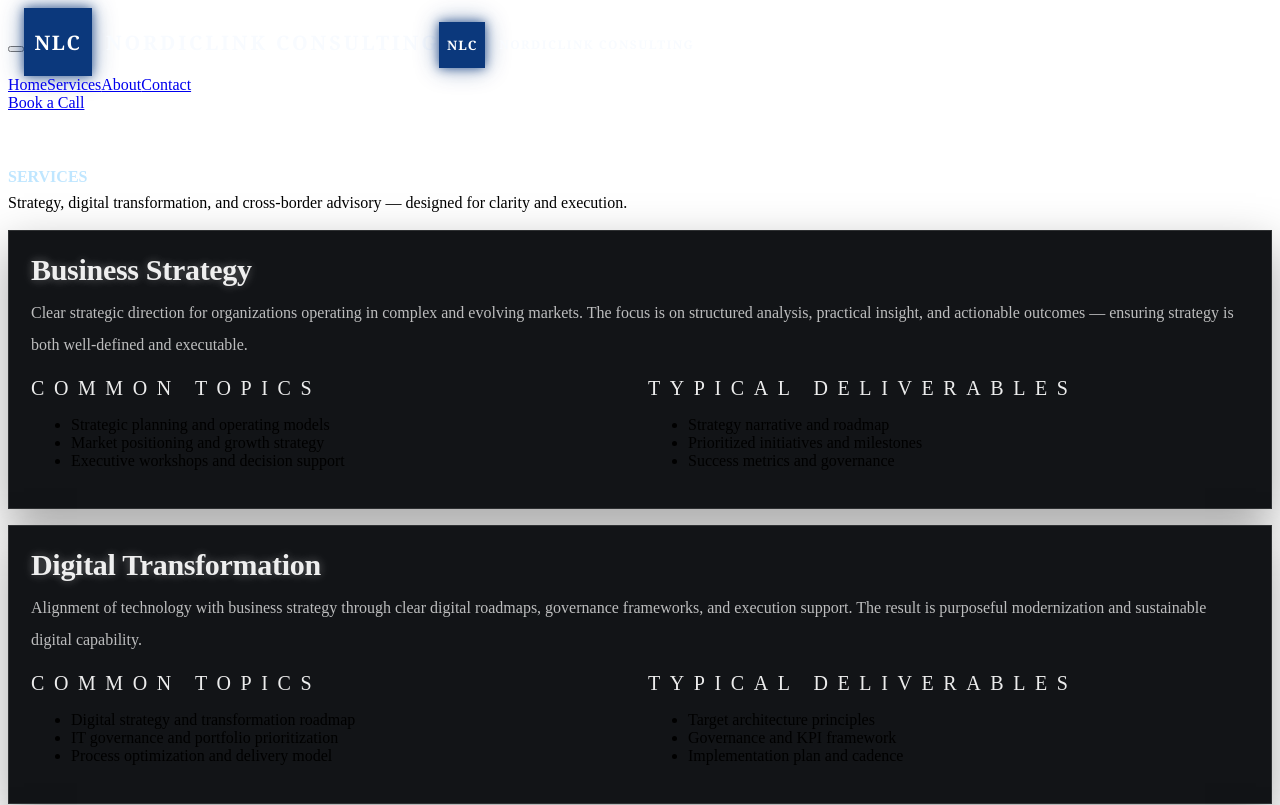
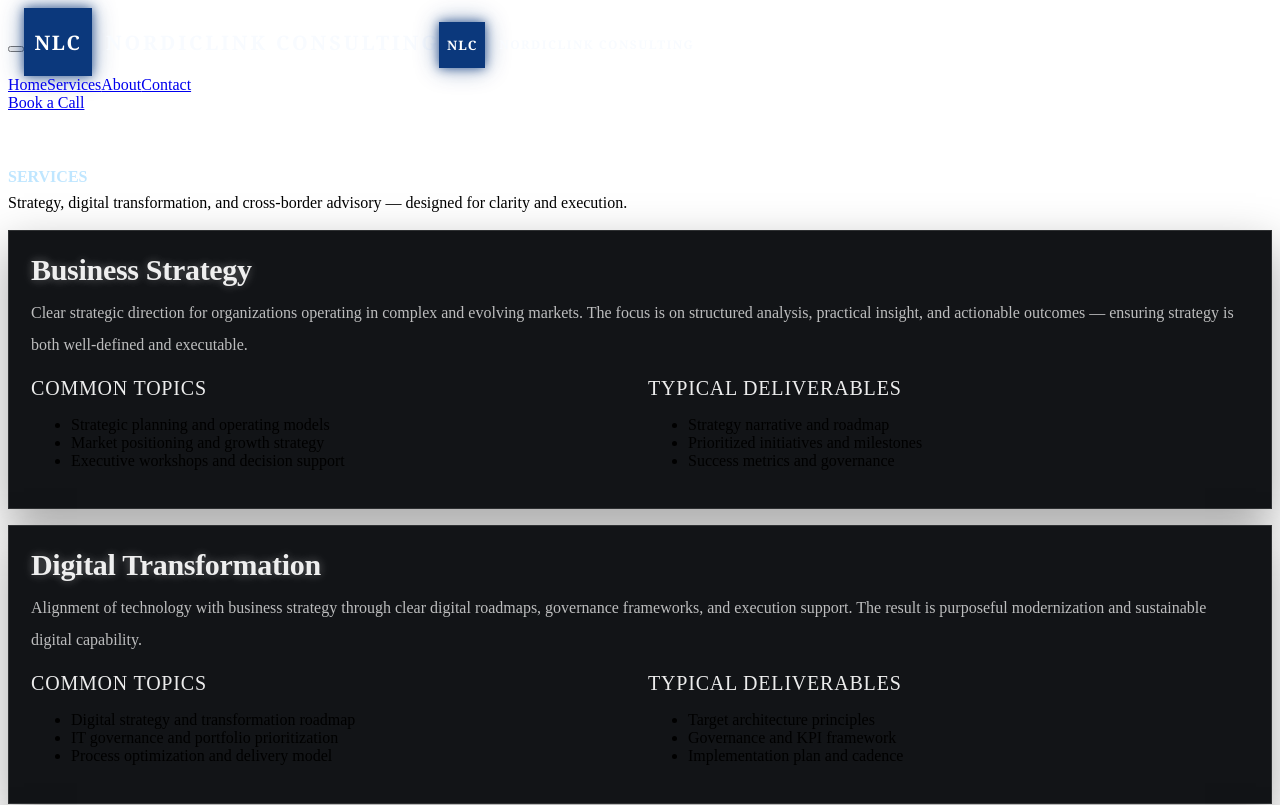
Before and after one commit to jeanalbertsen-svg/nordiclink-site, a React (Vite) app: page /services in a window 1280 px wide. Shown: the top 805 px of the page. Built offline with nearby package versions, Linux system fonts and the light colour scheme; the HTML template or start-up script is replaced by a standard one.

Commit message:
Update website styles

```diff
--- a/src/pages/Services.css
+++ b/src/pages/Services.css
@@ -45,10 +45,10 @@
 /* ✅ miniTitle matches theme */
 .miniTitle{
   font-size: 20px;
-  letter-spacing: 0.48em;
+  letter-spacing: 0.04em;
   text-transform: uppercase;
   margin-bottom: 6px;
-  font-weight: 500;
+  font-weight: 300;
   color: rgba(255,255,255,0.92); /* ✅ neon white */
 }
 
```
